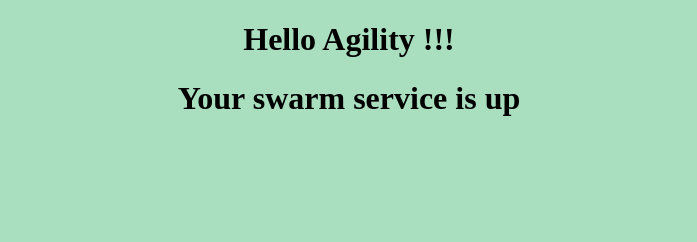
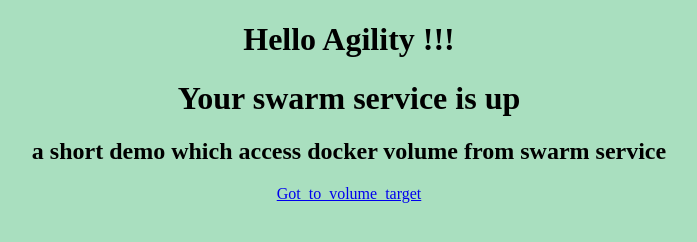
Before and after one commit to vranganatha2/vishApache, a plain HTML site: page index.html in a window 1280 px wide. Shown: the whole page, without its empty margins (291-988 px from the left). Drawn offline with Linux system fonts and the light colour scheme.

Commit message:
customising the index.html to take the data from docker volume

```diff
--- a/index.html
+++ b/index.html
@@ -3,6 +3,7 @@
 <body bgcolor="#A9DFBF">
 <H1><center>Hello Agility !!!</center></H1>
 <H1> <center>Your swarm service is up</center></H1>
-
+<center><H2>a short demo which access docker volume from swarm service</H2>
+<a href="/var/www/volume_mount_target/webinvol.html">Got_to_volume_target</a></center>
 </body>
 </html>
```
